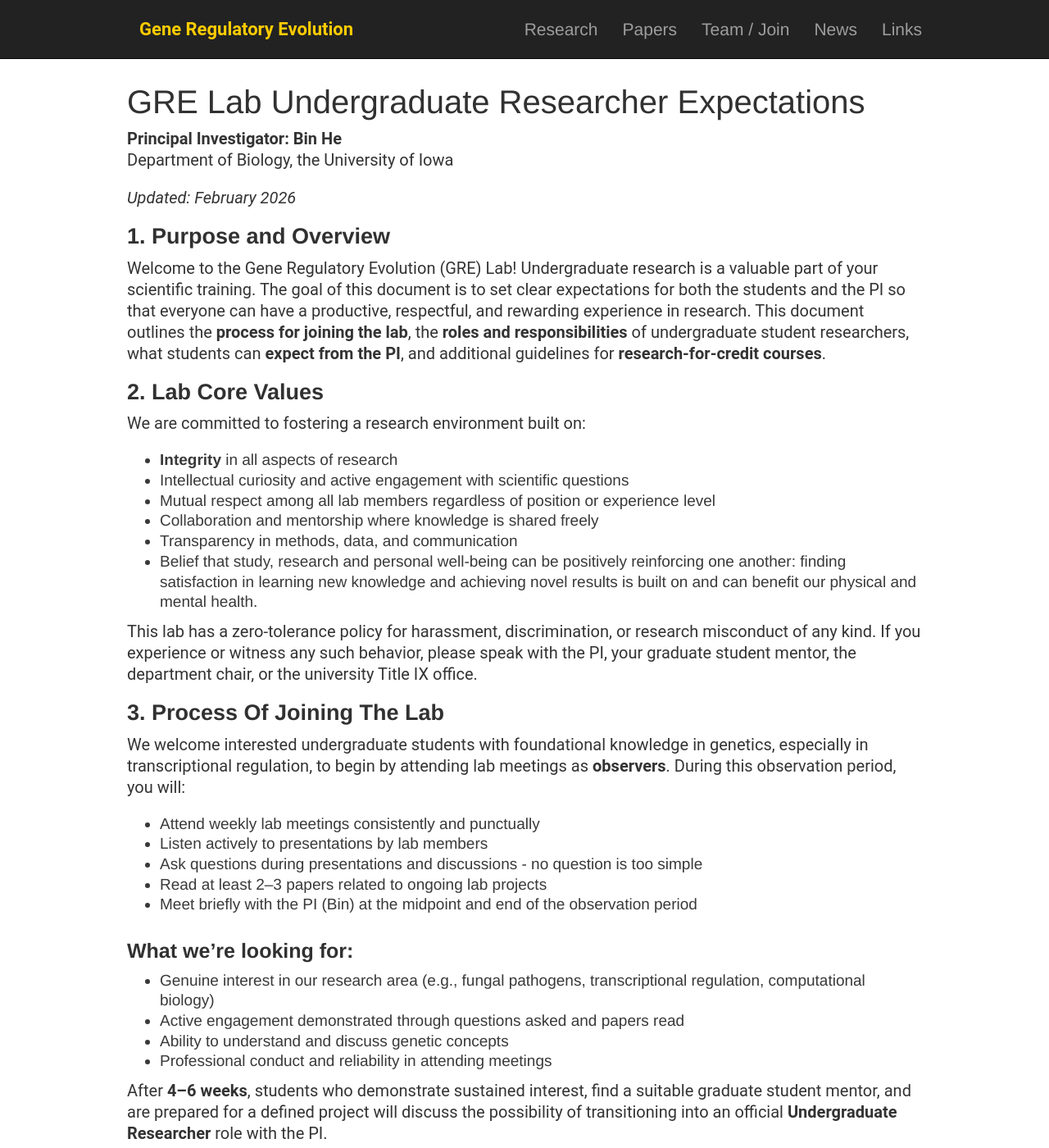
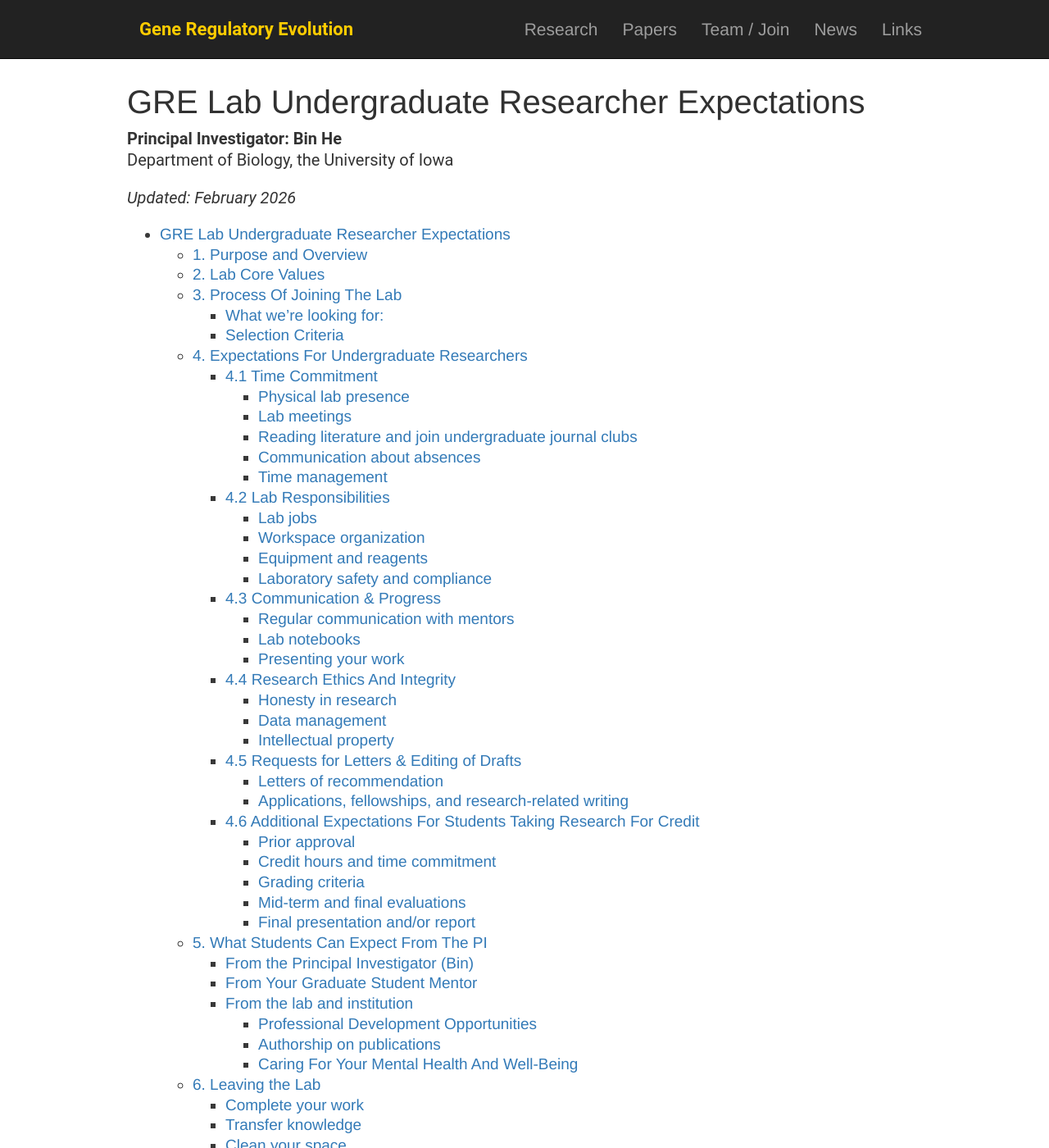
Before and after one commit to binhe-lab/binhe-lab-pub, a Jekyll site: the page built from misc/_posts/2026-02-05-undergraduate-member-joining-and-expectations.md, in a window 1280 px wide and 1400 px high. Shown: the whole window at 82% size. Built offline with Jekyll 4.4.1, drawn with Linux system fonts in a browser that asks for light colours; nearby versions of some CDN libraries; a style sheet for code colours, icons or effects is not loaded; some of the changed text lies outside the part shown.

Commit message:
formatting UG joining and expectations

```diff
--- a/misc/_posts/2026-02-05-undergraduate-member-joining-and-expectations.md
+++ b/misc/_posts/2026-02-05-undergraduate-member-joining-and-expectations.md
@@ -11,6 +11,9 @@
 Department of Biology, the University of Iowa
 
 *Updated: February 2026*
+
+* TOC
+{:toc}
 
 ## 1\. Purpose and Overview
 
@@ -39,7 +42,7 @@
 * Read at least 2–3 papers related to ongoing lab projects
 * Meet briefly with the PI (Bin) at the midpoint and end of the observation period
 
-### **What we’re looking for:**
+### What we’re looking for:
 
 * Genuine interest in our research area (e.g., fungal pathogens, transcriptional regulation, computational biology)
 * Active engagement demonstrated through questions asked and papers read
@@ -48,7 +51,7 @@
 
 After **4–6 weeks**, students who demonstrate sustained interest, find a suitable graduate student mentor, and are prepared for a defined project will discuss the possibility of transitioning into an official **Undergraduate Researcher** role with the PI.
 
-### **Selection Criteria**
+### Selection Criteria
 
 * Engagement in lab meetings (questions asked, papers read, initiative taken).
 * Preparation, including lab skills (e.g., microbiology methods), basic statistics, and programming ability. Note that these preparations are not required but will be evaluated in conjunction with other factors.
@@ -58,9 +61,9 @@
 
 ## 4\. Expectations For Undergraduate Researchers
 
-### *4.1 Time Commitment*
+### 4.1 Time Commitment
 
-#### **Physical lab presence**
+#### Physical lab presence
 
 - Spend at least **two 3-hour blocks per week** physically in the lab (minimum 6 hours/week total).
 - Schedule these times in coordination with your graduate student mentor and communicate them to the PI.
@@ -71,7 +74,7 @@
   - Analyze data and maintain lab notebooks
   - Participate in lab training activities
 
-#### **Lab meetings**
+#### Lab meetings
 
 - Attend weekly lab meetings (approximately 1 hour).
 - Actively participate in discussions by asking questions and offering insights.
@@ -80,34 +83,34 @@
   - Practice your presentation with your graduate student mentor beforehand.
 - Read and be prepared to discuss assigned papers or topics.
 
-#### **Reading literature and join undergraduate journal clubs**
+#### Reading literature and join undergraduate journal clubs
 
 - Attend undergraduate-focused journal club sessions (led by senior undergrad members).
 - Come prepared to discuss the assigned paper(s) in depth.
 - Select and lead the discussion at least once.
 - Read at least **5 primary research articles per semester** relevant to your project or broader lab research.
 
-#### **Communication about absences**
+#### Communication about absences
 
 - Conflicts with coursework that prevent lab meeting attendance must be communicated to the PI in advance.
 - Frequent unannounced absences from lab meetings or other signs of disengagement may result in termination of your position.
 
-#### **Time management**
+#### Time management
 
 - We understand that your classes come first, and we will work with you to ensure your lab schedule does not interfere with your academic success. While your coursework takes priority, timely and clear communication with your mentors is essential.
 - You must demonstrate the ability to balance both commitments effectively.
 - If you are struggling to meet lab expectations due to coursework, communicate early so we can discuss solutions.
 
-### *4.2 Lab Responsibilities*
+### 4.2 Lab Responsibilities
 
-#### **Lab jobs**
+#### Lab jobs
 
 - All lab members contribute to lab maintenance through assigned jobs.
   - Examples include maintaining stock solutions, organizing shared equipment, monitoring inventory, cleaning shared spaces, or assisting with shared protocols.
 - Take your assigned lab job seriously and complete tasks **promptly and thoroughly**.
 - If you cannot complete a lab job due to absence or conflict, communicate with your mentor to arrange coverage.
 
-#### **Workspace organization**
+#### Workspace organization
 
 - Keep your bench and digital workspace organized and clearly labeled.
 - If sharing bench space:
@@ -117,7 +120,7 @@
   - Do not leave experiments or materials unattended on shared benches overnight without labeling.
 - Respect other lab members’ materials—never use someone else’s reagents without permission.
 
-#### **Equipment and reagents**
+#### Equipment and reagents
 
 - Treat all lab equipment with care and report any malfunctions immediately.
 - Return equipment to its proper location after use.
@@ -125,7 +128,7 @@
 - Do not use equipment you have not been trained on.
 - Keep track of reagents you use and alert the lab manager or your mentor when supplies are running low.
 
-#### **Laboratory safety and compliance**
+#### Laboratory safety and compliance
 
 - Complete all required safety training within 30 days of joining the lab.
 - Follow all biosafety protocols for working with microorganisms.
@@ -133,9 +136,9 @@
 - Know the location of safety equipment (eyewash, fire extinguisher, spill kits, first aid).
 - Report any safety concerns or incidents to your mentor and the PI immediately.
 
-### *4.3 Communication & Progress*
+### 4.3 Communication & Progress
 
-#### **Regular communication with mentors**
+#### Regular communication with mentors
 
 - Keep your graduate student mentor updated on research progress through regular communication.
 - Schedule weekly or bi-weekly meetings with your mentor to discuss:
@@ -145,7 +148,7 @@
   - Your learning goals
 - Seek periodic meetings with the PI, e.g., mid-semester and end-of-semester at least.
 
-#### **Lab notebooks**
+#### Lab notebooks
 
 - Maintain both a **physical lab notebook** and an **electronic lab notebook (ELN)**. Use this [template for ELN](https://docs.google.com/document/u/0/d/1a6Tkn3OiEkdJwF_7TdPpspGLnpUrBnXI4-G69SRvFhI/edit).
 - Lab notebooks must be:
@@ -162,27 +165,27 @@
   - Do not remove pages from physical notebooks.
 - Both notebooks are shared with the PI and are property of the lab. You may reference them for your own learning, but original notebooks remain with the lab when you leave.
 
-#### **Presenting your work**
+#### Presenting your work
 
 - Present your research progress at least twice per semester in lab meetings.
 - Consider presenting at undergraduate research symposia or conferences when your project reaches an appropriate stage, in consultation with your mentor and the PI.
 
-### *4.4 Research Ethics And Integrity*
+### 4.4 Research Ethics And Integrity
 
 All lab members are expected to uphold the highest standards of research integrity.
 
-#### **Honesty in research**
+#### Honesty in research
 
 - Record all data accurately, including failed experiments and unexpected results.
 - Never fabricate, falsify, or plagiarize data or ideas.
 - Report mistakes promptly.
 
-#### **Data management**
+#### Data management
 
 - Maintain clear, complete, and organized records in lab notebooks and digital files.
 - Store and back up electronic data according to lab guidelines.
 
-#### **Intellectual property**
+#### Intellectual property
 
 - Give appropriate credit for ideas and contributions.
 - Understand that data generated in the lab belong to the lab and university.
@@ -190,9 +193,9 @@
 
 If you suspect research misconduct, speak with the PI, your mentor, the department chair, or the university’s research integrity office.
 
-### *4.5 Requests for Letters & Editing of Drafts*
+### 4.5 Requests for Letters & Editing of Drafts
 
-#### **Letters of recommendation**
+#### Letters of recommendation
 
 - Request letters of recommendation **7–10 days in advance** from your graduate student mentor or the PI.
 - Obtain verbal agreement before listing someone as a reference.
@@ -203,28 +206,28 @@
   - Submission instructions
 - The PI will communicate honestly if he feels he does not have sufficient information to write a strong letter; you can use this feedback to decide whether to proceed with the request.
 
-#### **Applications, fellowships, and research-related writing**
+#### Applications, fellowships, and research-related writing
 
 - Any applications for fellowships, awards, or professional school that involve writing about research conducted in this lab must be approved by the PI.
 - Expect 2–3 rounds of revision with your mentor and 1–2 rounds with the PI.
 - Plan to start at least two weeks before the deadline for short documents or 4–6 weeks for longer ones. Honors thesis requires an even longer span typically.
 - This process is both to ensure accuracy in describing the lab’s research and to help you build strong scientific writing skills.
 
-### *4.6 Additional Expectations For Students Taking Research For Credit*
+### 4.6 Additional Expectations For Students Taking Research For Credit
 
 For undergraduate researchers enrolled in research courses to receive academic credit:
 
-#### **Prior approval**
+#### Prior approval
 
 - Inform the PI and obtain approval **before** signing up for research credit.
 - Discuss whether the timing and workload are appropriate given your project and other commitments.
 
-#### **Credit hours and time commitment**
+#### Credit hours and time commitment
 
 - **1 semester hour (s.h.) \= 3 hours/week** of work in the lab. Example: 3 s.h. \= 9 hrs/wk
 - Time includes regular lab hours, completing lab jobs, and attending lab meetings.
 
-#### **Grading criteria**
+#### Grading criteria
 
 - Grading criteria will be discussed and agreed upon at the beginning of the semester.
 - Typical elements:
@@ -234,12 +237,12 @@
   - Research presentation(s)
   - Written research report or proposal, depending on credit load and project stage
 
-#### **Mid-term and final evaluations**
+#### Mid-term and final evaluations
 
 - A mid-term meeting with the PI will evaluate progress and grade trajectory.
 - A final meeting with the PI will determine the final grade, with input from your graduate student mentor.
 
-#### **Final presentation and/or report**
+#### Final presentation and/or report
 
 - A final oral presentation (15–20 minutes) in one-on-one or lab meetings and/or a written research report is expected.
 - A typical report includes:
@@ -250,9 +253,9 @@
   - References
 - Specific format and length will be set at the beginning of the semester.
 
-## 5\. What Students Can Expect From The PI**
+## 5\. What Students Can Expect From The PI
 
-### *From the Principal Investigator (Bin)*
+### From the Principal Investigator (Bin)
 
 **Availability and mentorship**
 
@@ -285,7 +288,7 @@
 - Effort to foster a respectful, inclusive, and intellectually stimulating lab culture.
 - Ensuring access to necessary resources and training.
 
-### *From Your Graduate Student Mentor*
+### From Your Graduate Student Mentor
 
 - Day-to-day training in laboratory techniques and research methods.
 - Regular meetings (weekly or bi-weekly) to discuss your project.
@@ -293,9 +296,9 @@
 - Feedback on notebooks, presentations, and writing.
 - Advocacy for you within the lab and communication with the PI about your progress.
 
-### *From the lab and institution*
+### From the lab and institution
 
-#### **Professional Development Opportunities**
+#### Professional Development Opportunities
 
 The lab encourages you to pursue:
 
@@ -305,13 +308,13 @@
 - Honors theses based on your lab work (with appropriate planning and commitment).
 - Publications when contributions and project stage warrant authorship.
 
-#### **Authorship on publications**
+#### Authorship on publications
 
 - Undergraduates who make substantial contributions to a project may be included as co-authors on publications.
 - Typically, this means the student is involved in all or most of the design, execution of the experiments, analysis and interpretation of the data, and writing and revision of the manuscript.
 - Authorship expectations and author order should be discussed early in the project and revisited as the project evolves.
 
-#### **Caring For Your Mental Health And Well-Being**
+#### Caring For Your Mental Health And Well-Being
 
 Your well-being matters.
 
@@ -324,25 +327,25 @@
 
 When you complete your time in the lab (graduation, semester end, or transition):
 
-### **Complete your work**
+### Complete your work
 
 - Bring ongoing experiments to a logical stopping point.
 - Ensure lab notebooks are complete and up to date.
 - Organize samples and clearly label anything that remains.
 
-### **Transfer knowledge**
+### Transfer knowledge
 
 - Meet with your mentor to review project status.
 - If someone will continue your project, walk them through key protocols and data.
 - Organize digital files so that others can access them.
 
-### **Clean your space**
+### Clean your space
 
 - Clean and reset your bench.
 - Dispose of waste appropriately.
 - Return shared equipment and materials.
 
-### **Exit meeting**
+### Exit meeting
 
 - Meet with the PI to:
   - Go over all the above.
@@ -350,7 +353,7 @@
   - Provide feedback on the undergraduate research program.
   - Discuss future plans and continued support (e.g., letters).
 
-### **Stay in touch**
+### Stay in touch
 
 - Update the PI and your mentor about your future steps.
 - Reach out for advice or letters when needed.
```
